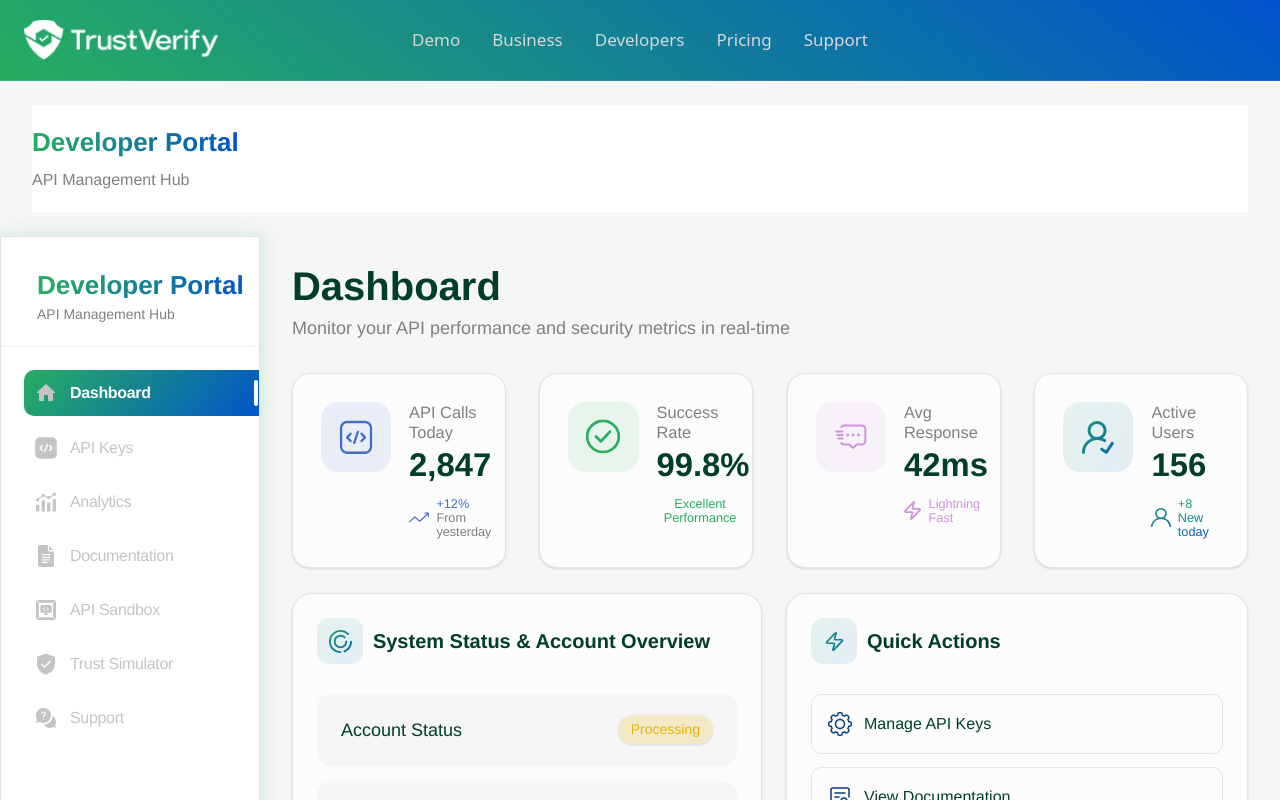
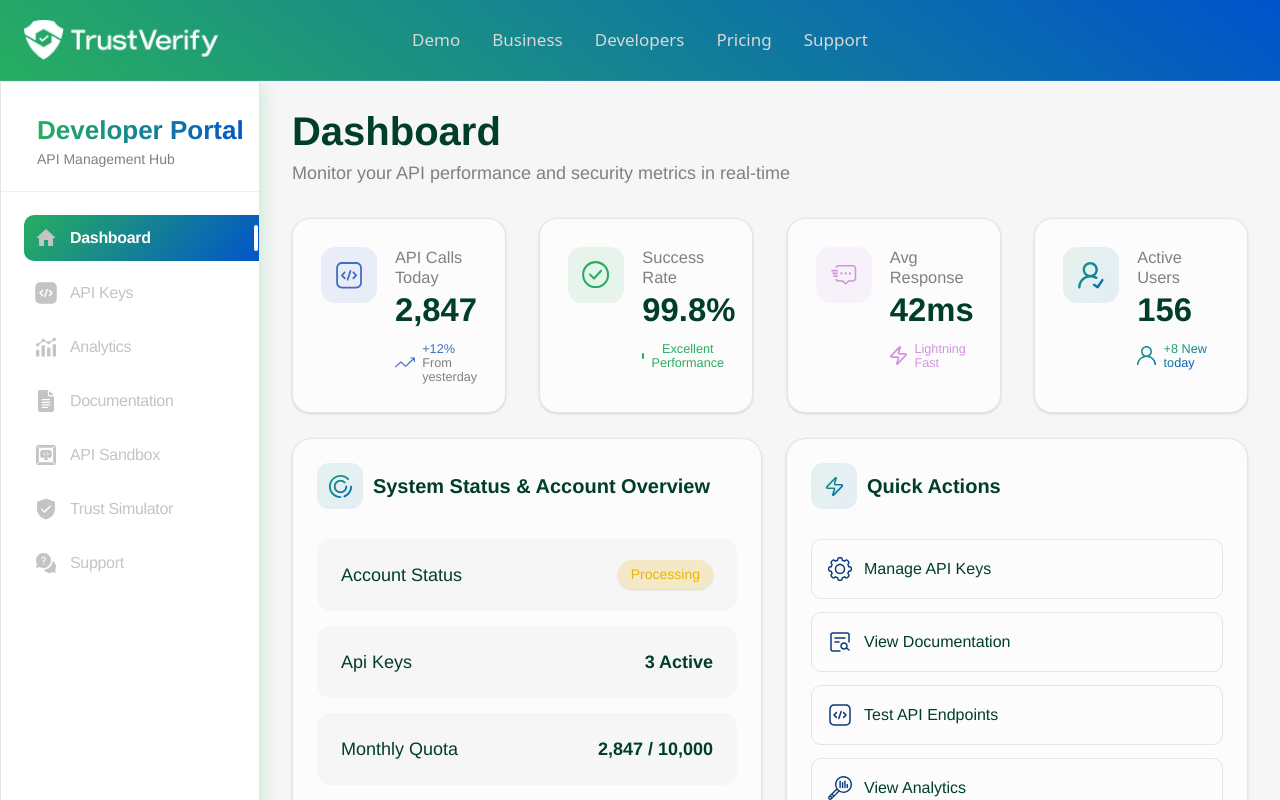
Before and after one commit to Kevesta-777/Trust-Verify-Upgrade, a React (Vite) app: page /developer-portal in a window 1280 px wide. Shown: the top 800 px of the page. Built offline with nearby package versions, Linux system fonts and the light colour scheme.

Commit message:
fix some page issue

```diff
--- a/src/screens/DeveloperPortal/DeveloperPortal.tsx
+++ b/src/screens/DeveloperPortal/DeveloperPortal.tsx
@@ -339,7 +339,7 @@ export const DeveloperPortal = (): JSX.Element => {
     <div className="bg-[#f6f6f6] w-full flex flex-col">
       <HeaderDemo />
       {/* Header Section with Title and Menu Button */}
-      <section className="flex flex-col items-start gap-2.5 w-full pb-4 md:px-8 md:py-6">
+      <section className="md:hidden flex flex-col items-start gap-2.5 w-full pb-4 md:px-8 md:py-6">
         <div className="flex items-center justify-start gap-2.5 md:justify-start w-full bg-white py-5 px-4 md:px-0">
           <button
             type="button"
@@ -350,7 +350,7 @@ export const DeveloperPortal = (): JSX.Element => {
             <img className="w-5 h-5" alt="Menu" src="/fi-9091429.png" />
           </button>
 
-          <div className="flex flex-col items-start md:items-start gap-2 flex-1">
+          <div className=" flex flex-col items-start md:items-start gap-2 flex-1">
             <h1 className="w-auto mt-[-1.00px] bg-[linear-gradient(90deg,rgba(39,174,96,1)_0%,rgba(0,82,204,1)_100%)] [-webkit-background-clip:text] bg-clip-text [-webkit-text-fill-color:transparent] [text-fill-color:transparent] [font-family:'Suisse_Intl-SemiBold',Helvetica] font-semibold text-transparent text-2xl md:text-3xl lg:text-[26px] tracking-[0] leading-[26px] whitespace-nowrap">
               Developer Portal
             </h1>
@@ -375,7 +375,7 @@ export const DeveloperPortal = (): JSX.Element => {
         <nav
           className={`hidden lg:flex flex-col items-start gap-2.5 rounded-[0px_0px_20px_0px] overflow-hidden border border-solid border-[#e4e4e4] shadow-[2px_0px_20px_#27ae6033] w-[330px] bg-white`}
         >
-          <div className="min-w-[290px] bg-white h-full overflow-y-auto">
+          <div className="min-w-[290px] bg-white h-full">
             <div className="flex flex-col items-start gap-2 px-9 pt-9 pb-6">
               <h1 className="self-stretch mt-[-1.00px] bg-[linear-gradient(90deg,rgba(39,174,96,1)_0%,rgba(0,82,204,1)_100%)] [-webkit-background-clip:text] bg-clip-text [-webkit-text-fill-color:transparent] [text-fill-color:transparent] [font-family:'Suisse_Intl-SemiBold',Helvetica] font-semibold text-transparent text-[26px] tracking-[0] leading-[26px] whitespace-nowrap">
                 Developer Portal
@@ -446,7 +446,7 @@ export const DeveloperPortal = (): JSX.Element => {
                 </p>
               </div>
 
-              <div className="grid grid-cols-1 sm:grid-cols-2 lg:grid-cols-4 gap-4 md:gap-6 lg:gap-[33.68px] w-full">
+              <div className="grid grid-cols-1 lg:grid-cols-2 xl:grid-cols-4 gap-4 md:gap-6 lg:gap-[33.68px] w-full">
                 {dashboardMetricCards.map((card, index) => (
                   <Card
                     key={index}
@@ -455,7 +455,7 @@ export const DeveloperPortal = (): JSX.Element => {
                     <CardContent className="p-4 md:p-6 lg:p-7">
                       <div className="flex items-start gap-3 md:gap-4 lg:gap-[18px]">
                         <img
-                          className="w-12 h-12 md:w-14 md:h-14 lg:w-[70.21px] lg:h-[70.21px] flex-shrink-0"
+                          className="w-12 h-12 md:w-14 md:h-14 flex-shrink-0"
                           alt={card.label}
                           src={card.icon}
                         />
```
Also changed, not shown: 1 other file (tests, documents, lock files or other folders).
